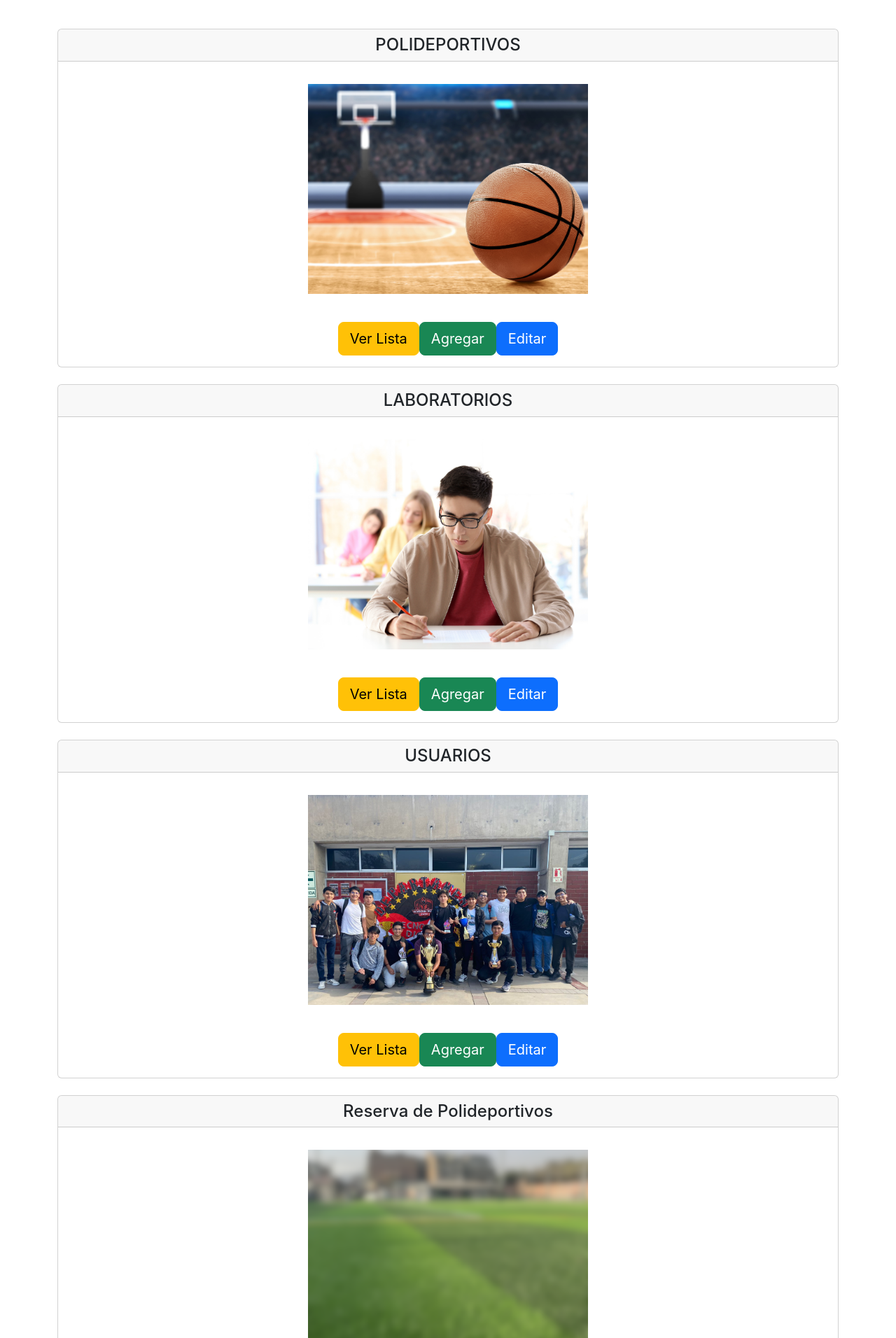
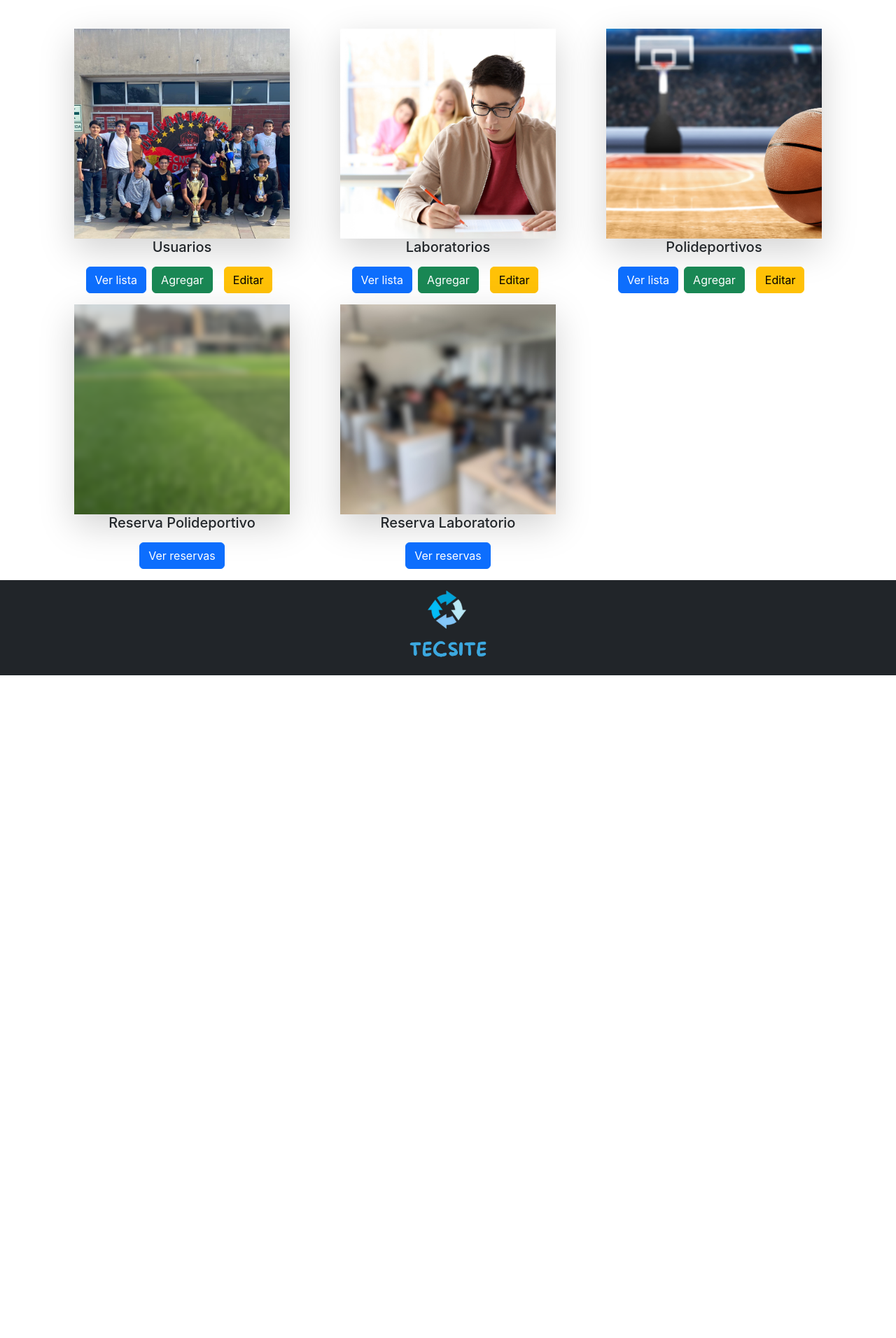
Before and after one commit to jesusaguero/tecsite_admin, a React (Create React App) app in the folder admin-frontend/: page / in a window 1280 px wide. Shown: the part 288-2200 px from the top of the page at 70% size. After the commit the page ends 1253 px from the top, so only its background shows below. Built offline with nearby package versions, Linux system fonts and the light colour scheme.

Commit message:
admin-config

```diff
--- a/admin-frontend/package.json
+++ b/admin-frontend/package.json
@@ -3,6 +3,7 @@
   "version": "0.1.0",
   "private": true,
   "dependencies": {
+    "@material-tailwind/react": "^2.1.7",
     "@testing-library/jest-dom": "^5.17.0",
     "@testing-library/react": "^13.4.0",
     "@testing-library/user-event": "^13.5.0",
@@ -12,6 +13,7 @@
     "react-dom": "^18.2.0",
     "react-router-dom": "^5.2.0",
     "react-scripts": "^5.0.1",
+    "tailwindcss": "^3.3.6",
     "web-vitals": "^2.1.4"
   },
   "scripts": {
--- a/admin-frontend/src/components/AdminLayout.js
+++ b/admin-frontend/src/components/AdminLayout.js
@@ -1,4 +1,7 @@
+// AdminLayout.js
 import React from 'react';
+import CardDefault from './CardDefault';
+
 
 const AdminLayout = ({ children }) => {
   return (
@@ -12,104 +15,75 @@ const AdminLayout = ({ children }) => {
           </div>
         </div>
       </header>
-
       <div className="pricing-header px-3 py-3 pt-md-5 pb-md-4 mx-auto text-center">
         <h1 className="display-4">Bienvenido</h1>
         <p className="lead">Gracias por formar parte del TEAM TECSITE by Tecsup.</p>
       </div>
-
       <div className="container">
-            <div className="jumbotron text-center">
-            <div className="card mb-4 box-shadow">
-                    <div className="card-header">
-                        <h4 className="my-0 font-weight-normal">POLIDEPORTIVOS</h4>
+        <div className="row">
+        <div className="col-md-4">
+            <CardDefault
+              title="Usuarios"
+              imageSrc="/alumnos.png"
+              imageWidth={400}
+              imageHeight={300}
+            />
+        <div className="mt-3 text-center">
+        <a href="/veruser" className="btn btn-primary mb-3">Ver lista</a>
+        <a href="/Agregaruser" className="btn btn-success mb-3 mx-2">Agregar</a>
+        <a href="/editaruser" className="btn btn-warning mb-3 mx-2">Editar</a>
         </div>
-                    <div className="card-body text-center">
-                        <ul className="list-unstyled mt-3 mb-4">
-                            <img src="/polideportivo.png" alt="TECSITE Logo" width="400" height="300" className="logo" />
-                        </ul>
-                        <div className="button-group">
-                        <a href="./verpoli"className="btn btn-lg btn-warning mt-3">Ver Lista</a>
-                        <a href="./agregarpoli"className="btn btn-lg btn-success mt-3">Agregar</a>
-                        <a href="./editarpoli"className="btn btn-lg btn-primary mt-3">Editar</a>
+          </div>
+          <div className="col-md-4">
+            <CardDefault
+              title="Laboratorios"
+              imageSrc="/aulas.png"
+              imageWidth={400}
+              imageHeight={300}
+            />
+        <div className="mt-3 text-center">
+        <a href="/verlab" className="btn btn-primary mb-3">Ver lista</a>
+        <a href="/Agregarlab" className="btn btn-success mb-3 mx-2">Agregar</a>
+        <a href="/editarlab" className="btn btn-warning mb-3 mx-2">Editar</a>
+        </div>
+          </div>
+          <div className="col-md-4">
+            <CardDefault
+              title="Polideportivos"
+              imageSrc="/polideportivo.png"
+              imageWidth={400}
+              imageHeight={300}
+            />
+        <div className="mt-3 text-center">
+        <a href="/Verpoli" className="btn btn-primary mb-3">Ver lista</a>
+        <a href="/Agregarpoli" className="btn btn-success mb-3 mx-2">Agregar</a>
+        <a href="/editarpoli" className="btn btn-warning mb-3 mx-2">Editar</a>
+        </div>
+          </div>
+          <div className="col-md-4">
+            <CardDefault
+              title="Reserva Polideportivo"
+              imageSrc="/polideportivobk.png"
+              imageWidth={400}
+              imageHeight={300}
+            />
+        <div className="mt-3 text-center">
+        <a href="/verreservapoli" className="btn btn-primary mb-3">Ver reservas</a>
+        </div>
+          </div>
+          <div className="col-md-4">
+            <CardDefault
+              title="Reserva Laboratorio"
+              imageSrc="/laboratoriobk.png"
+              imageWidth={400}
+              imageHeight={300}
+            />
+        <div className="mt-3 text-center">
+        <a href="/verreservalab" className="btn btn-primary mb-3">Ver reservas</a>
         </div>
           </div>
         </div>
       </div>
-            <div className="card-deck mb-3 text-center">
-            <div className="card mb-4 box-shadow">
-                    <div className="card-header">
-                        <h4 className="my-0 font-weight-normal">LABORATORIOS</h4>
-                    </div>
-                    <div className="card-body text-center">
-                        <ul className="list-unstyled mt-3 mb-4">
-                            <img src="/aulas.png" alt="TECSITE Logo" width="400" height="300" className="logo" />
-                        </ul>
-                        <div className="button-group">
-                            <a href="./verlab"className="btn btn-lg btn-warning mt-3">Ver Lista</a>
-                            <a href="./agregarlab"className="btn btn-lg btn-success mt-3 btn-separator">Agregar</a>
-                            <a href="./editarlab"className="btn btn-lg btn-primary mt-3">Editar</a>
-                        </div>
-                    </div>
-                </div>
-                </div>
-                <div className="card-deck mb-3 text-center">
-                <div className="card mb-4 box-shadow">
-                    <div className="card-header">
-                        <h4 className="my-0 font-weight-normal">USUARIOS</h4>
-                    </div>
-                    <div className="card-body text-center">
-                        <ul className="list-unstyled mt-3 mb-4">
-                            <img src="/alumnos.png" alt="TECSITE Logo" width="400" height="300" className="logo" />
-                        </ul>
-                        <div className="button-group">
-                            <a href="./veruser"className="btn btn-lg btn-warning mt-3">Ver Lista</a>
-                            <a href="./agregaruser"className="btn btn-lg btn-success mt-3 btn-separator">Agregar</a>
-                            <a href="./editaruser"className="btn btn-lg btn-primary mt-3">Editar</a>
-                        </div>
-                    </div>
-                </div>
-                </div>
-            </div>
-
-               <div className="container">
-                <div className="card-deck mb-3 text-center">
-                    <div className="card mb-4 box-shadow">
-                        <div className="card-header">
-                            <h4 className="my-0 font-weight-normal">Reserva de Polideportivos</h4>
-                        </div>
-                        <div className="card-body text-center">
-                            <ul className="list-unstyled mt-3 mb-4">
-                                <img src="./polideportivobk.png" alt="Reserva de Polideportivos" width="400" height="300" className="logo" />
-                            </ul>
-                            <div className="button-group">
-                                <a href="./verreservapoli" className="btn btn-lg btn-warning mt-3">Ver Reservas</a>
-
-                            </div>
-                        </div>
-                    </div>
-                </div>
-            </div>
-
-            <div className="container">
-                <div className="card-deck mb-3 text-center">
-                    <div className="card mb-4 box-shadow">
-                        <div className="card-header">
-                            <h4 className="my-0 font-weight-normal">Reserva de Laboratorios</h4>
-                        </div>
-                        <div className="card-body text-center">
-                            <ul className="list-unstyled mt-3 mb-4">
-                                <img src="/laboratoriobk.png" alt="Reserva de Laboratorios" width="400" height="300" className="logo" />
-                            </ul>
-                            <div className="button-group">
-                                <a href="./verreservalab" className="btn btn-lg btn-warning mt-3">Ver Reservas</a>
-
-                            </div>
-                        </div>
-                    </div>
-                </div>
-            </div>
-
       <footer className="bg-dark text-white">
         <div className="container py-2">
           <div className="d-flex flex-wrap align-items-center justify-content-center">
--- /dev/null
+++ b/admin-frontend/src/components/CardDefault.js
@@ -0,0 +1,29 @@
+import {
+    Card,
+    CardBody,
+    CardHeader,
+    Typography
+} from "@material-tailwind/react";
+import React from 'react';
+
+const CardDefault = ({ title, imageSrc, description, buttonText, imageWidth, imageHeight }) => {
+  return (
+    <Card className="mt-6 w-96">
+      <CardHeader color="blue-gray" className="relative h-56">
+        <img
+          src={imageSrc}
+          alt="card-Image"
+          style={{ width: imageWidth, height: imageHeight }}
+        />
+      </CardHeader>
+      <CardBody className="text-center">
+        <Typography variant="h5" color="blue-gray" className="mb-2">
+        {title}
+        </Typography>
+      </CardBody>
+
+    </Card>
+  );
+}
+
+export default CardDefault;
--- a/admin-frontend/src/index.css
+++ b/admin-frontend/src/index.css
@@ -1,3 +1,4 @@
+
 body {
   margin: 0;
   font-family: -apple-system, BlinkMacSystemFont, 'Segoe UI', 'Roboto', 'Oxygen',
```
Also changed, not shown: admin-frontend/tailwind.config.js (added, +8 -0 lines), 2 other files (tests, documents, lock files or other folders). Lines whose indentation alone changed are shown as unchanged.
